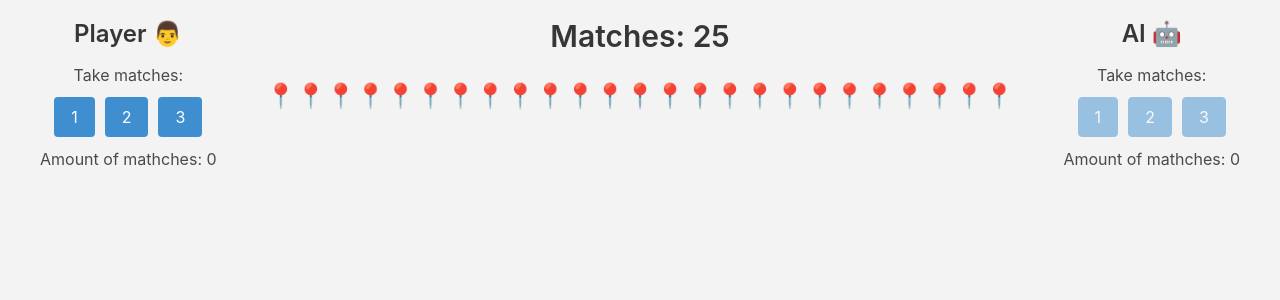
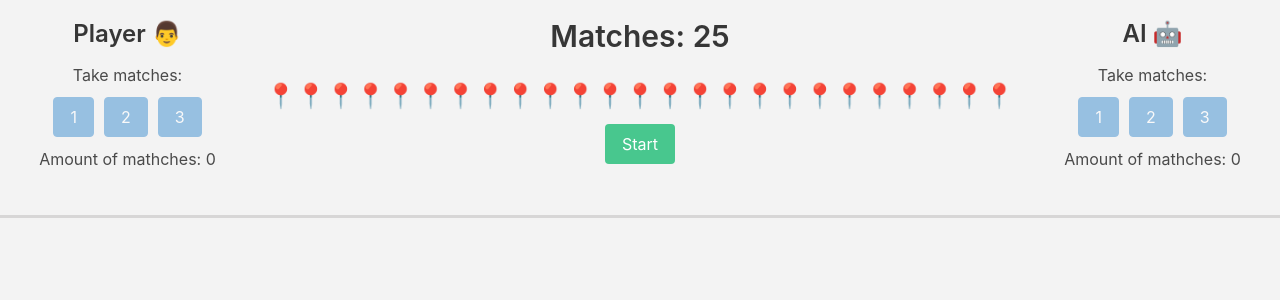
Before and after one commit to Anton-Tretiak/match-game, a React (Create React App) app: page / in a window 1280 px wide. Shown: the top 300 px of the page. Built offline with nearby package versions, Linux system fonts and the light colour scheme.

Commit message:
Update AI algorithm. Make some fixes through the code.

```diff
--- a/src/Components/AI/AI.scss
+++ b/src/Components/AI/AI.scss
@@ -2,5 +2,5 @@
   display: flex;
   flex-direction: column;
   align-items: center;
-  padding: 0 10px;
+  width: 195px;
 }
--- a/src/Components/AI/AI.tsx
+++ b/src/Components/AI/AI.tsx
@@ -1,4 +1,4 @@
-import React, {useEffect} from 'react';
+import React, { useEffect } from 'react';
 import './AI.scss';
 
 import { CurrentPlayer } from '../../Types/CurrentPlayer';
@@ -18,22 +18,21 @@ export const AI: React.FC<Props> = (
     aiAmount,
   }) => {
   const makeMove = () => {
+    const remainingMatches = matchesRemaining;
+    const maxMatches = Math.min(remainingMatches, 3);
     let aiMove = 1;
 
-    if ((matchesRemaining - 1) % 4 === 0) {
-      aiMove = 1;
-    } else if ((matchesRemaining - 2) % 4 === 0) {
-      aiMove = 2;
-    } else if ((matchesRemaining - 3) % 4 === 0) {
-      aiMove = 3;
-    } else {
-      // No winning move, so choose randomly
-      const possibleMoves = [1, 2, 3];
-      aiMove = possibleMoves[Math.floor(Math.random() * possibleMoves.length)];
+    for (let i = 2; i <= maxMatches; i++) {
+      if ((remainingMatches - i) % (i + 1) === 0) {
+        aiMove = i;
+        break;
+      }
     }
 
     setTimeout(() => {
-      onAIMove(aiMove);
+      if (matchesRemaining > 0) {
+        onAIMove(aiMove);
+      }
     }, 1000);
   };
 
--- a/src/Components/ButtonGroup/ButtonGroup.tsx
+++ b/src/Components/ButtonGroup/ButtonGroup.tsx
@@ -7,8 +7,6 @@ type Props = {
   currentPlayer: CurrentPlayer;
   onUserMove: (userMove: number) => void;
   matchesRemaining: number;
-  activeButton: number;
-  onMatchButtonClick: (id: number) => void;
 };
 
 export const ButtonGroup: React.FC<Props> = (
@@ -16,8 +14,6 @@ export const ButtonGroup: React.FC<Props> = (
     onUserMove,
     currentPlayer,
     matchesRemaining,
-    activeButton,
-    onMatchButtonClick
   }) => {
   return (
     <div className='button-group'>
@@ -25,11 +21,9 @@ export const ButtonGroup: React.FC<Props> = (
         className='button is-info'
         onClick={() => {
           onUserMove(1);
-          onMatchButtonClick(1);
         }}
         disabled={currentPlayer !== CurrentPlayer.User
           || matchesRemaining === 0
-          || activeButton === 1
         }
       >
         1
@@ -39,11 +33,10 @@ export const ButtonGroup: React.FC<Props> = (
         className='button is-info'
         onClick={() => {
           onUserMove(2);
-          onMatchButtonClick(2);
         }}
         disabled={currentPlayer !== CurrentPlayer.User
           || matchesRemaining === 0
-          || activeButton === 2
+          || matchesRemaining < 2
         }
       >
         2
@@ -53,11 +46,10 @@ export const ButtonGroup: React.FC<Props> = (
         className='button is-info'
         onClick={() => {
           onUserMove(3);
-          onMatchButtonClick(3);
         }}
         disabled={currentPlayer !== CurrentPlayer.User
           || matchesRemaining === 0
-          || activeButton === 3
+          || matchesRemaining < 3
         }
       >
         3
--- a/src/Components/GameEnd/GameEnd.tsx
+++ b/src/Components/GameEnd/GameEnd.tsx
@@ -1,11 +1,10 @@
 import React from 'react';
 
 type Props = {
-  playerAmount: number;
   aiAmount: number;
   clearStates: () => void;
 };
-export const GameEnd: React.FC<Props> = ({ clearStates, playerAmount, aiAmount }) => {
+export const GameEnd: React.FC<Props> = ({ clearStates, aiAmount }) => {
   return (
     <div className='game__end'>
       {aiAmount % 2 === 0
--- /dev/null
+++ b/src/Components/GameSettings/GameSettings.tsx
@@ -0,0 +1,7 @@
+import React from 'react';
+
+export const GameSettings: React.FC = () => {
+  return (
+    <div>Settings</div>
+  );
+};
--- a/src/Components/MatchGame/MatchGame.scss
+++ b/src/Components/MatchGame/MatchGame.scss
@@ -2,6 +2,7 @@
   display: flex;
   justify-content: space-between;
   padding: 20px 30px;
+  border-bottom: 3px solid #d7d6d6;
 
   &__heading {
     margin-top: 0;
@@ -17,3 +18,7 @@
     flex-direction: column;
   }
 }
+
+.matches {
+  margin-bottom: 10px;
+}
--- a/src/Components/MatchGame/MatchGame.tsx
+++ b/src/Components/MatchGame/MatchGame.tsx
@@ -1,18 +1,18 @@
-import React, {useState} from 'react';
+import React, { useState } from 'react';
 import './MatchGame.scss';
 
-import { CurrentPlayer } from '../../Types/CurrentPlayer';
+import {CurrentPlayer} from '../../Types/CurrentPlayer';
 
 import { Player } from '../Player/Player';
 import { AI } from '../AI/AI';
 import { GameEnd } from '../GameEnd/GameEnd';
+import { GameSettings } from '../GameSettings/GameSettings';
 
 export const MatchGame: React.FC = () => {
   const [matchesRemaining, setMatchesRemaining] = useState(25);
-  const [currentPlayer, setCurrentPlayer] = useState<CurrentPlayer>(CurrentPlayer.User);
+  const [currentPlayer, setCurrentPlayer] = useState<CurrentPlayer>(CurrentPlayer.None);
   const [playerAmount, setPlayerAmount] = useState(0);
   const [aiAmount, setAIAmount] = useState(0);
-  const [activeButton, setActiveButton] = useState(0);
 
   const handleUserMove = (userMove: number) => {
     setMatchesRemaining(matchesRemaining - userMove);
@@ -28,37 +28,32 @@ export const MatchGame: React.FC = () => {
 
   const renderMatches = () => {
     const matchSymbol = '📍';
+    if (matchesRemaining > 0) {
       const matches = matchSymbol.repeat(matchesRemaining);
       return <div className="matches">{matches}</div>;
-  };
-
-  const handleMatchButtonClick = (id: number) => {
-    setActiveButton(id);
+    }
   };
 
   const clearStates = () => {
     setMatchesRemaining(25);
-    setCurrentPlayer(CurrentPlayer.User);
+    setCurrentPlayer(CurrentPlayer.None);
     setPlayerAmount(0);
     setAIAmount(0);
-    setActiveButton(0);
   };
 
   return (
+    <>
       <div className='game content'>
         <Player
           currentPlayer={currentPlayer}
           matchesRemaining={matchesRemaining}
           playerAmount={playerAmount}
-        activeButton={activeButton}
-        onMatchButtonClick={handleMatchButtonClick}
           onUserMove={handleUserMove}
         />
 
         {matchesRemaining === 0
           ? (
             <GameEnd
-            playerAmount={playerAmount}
               aiAmount={aiAmount}
               clearStates={clearStates}
             />
@@ -68,6 +63,26 @@ export const MatchGame: React.FC = () => {
               <h4 className='game__heading'>Matches: {matchesRemaining}</h4>
 
               {renderMatches()}
+
+              {currentPlayer === CurrentPlayer.None ? (
+                <button
+                  className='button is-success'
+                  onClick={() => setCurrentPlayer(CurrentPlayer.User)}
+                >
+                  Start
+                </button>
+              ) : (
+                <button
+                  className='button is-success'
+                  onClick={() => {
+                    clearStates();
+                    setCurrentPlayer(CurrentPlayer.User)
+                  }}
+                  disabled={matchesRemaining === 25}
+                >
+                  Restart
+                </button>
+              )}
             </div>
           )}
 
@@ -78,6 +93,6 @@ export const MatchGame: React.FC = () => {
           onAIMove={handleAIMove}
         />
       </div>
-
+    </>
   );
 }
--- a/src/Components/Player/Player.scss
+++ b/src/Components/Player/Player.scss
@@ -2,5 +2,5 @@
   display: flex;
   flex-direction: column;
   align-items: center;
-  padding: 0 10px;
+  width: 195px;
 }
--- a/src/Components/Player/Player.tsx
+++ b/src/Components/Player/Player.tsx
@@ -9,9 +9,7 @@ type Props = {
   currentPlayer: CurrentPlayer;
   matchesRemaining: number;
   playerAmount: number;
-  activeButton: number;
   onUserMove: (userMove: number) => void;
-  onMatchButtonClick: (id: number) => void;
 };
 export const Player: React.FC<Props> = (
   {
@@ -19,8 +17,6 @@ export const Player: React.FC<Props> = (
     matchesRemaining,
     currentPlayer,
     playerAmount,
-    activeButton,
-    onMatchButtonClick
   }) => {
   return (
     <div className='player content'>
@@ -32,8 +28,6 @@ export const Player: React.FC<Props> = (
         currentPlayer={currentPlayer}
         onUserMove={onUserMove}
         matchesRemaining={matchesRemaining}
-        activeButton={activeButton}
-        onMatchButtonClick={onMatchButtonClick}
       />
 
       <span>Amount of mathches: {playerAmount}</span>
--- a/src/Types/CurrentPlayer.ts
+++ b/src/Types/CurrentPlayer.ts
@@ -1,4 +1,5 @@
 export enum CurrentPlayer {
+  None = '',
   User = 'User',
   AI = 'AI',
 }
```
Lines whose indentation alone changed are shown as unchanged.
